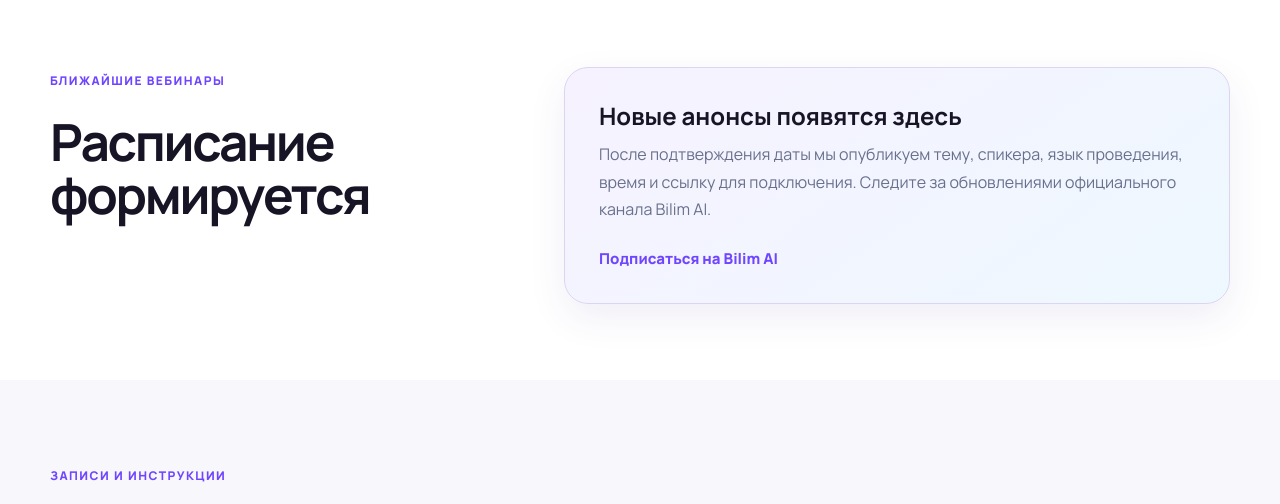
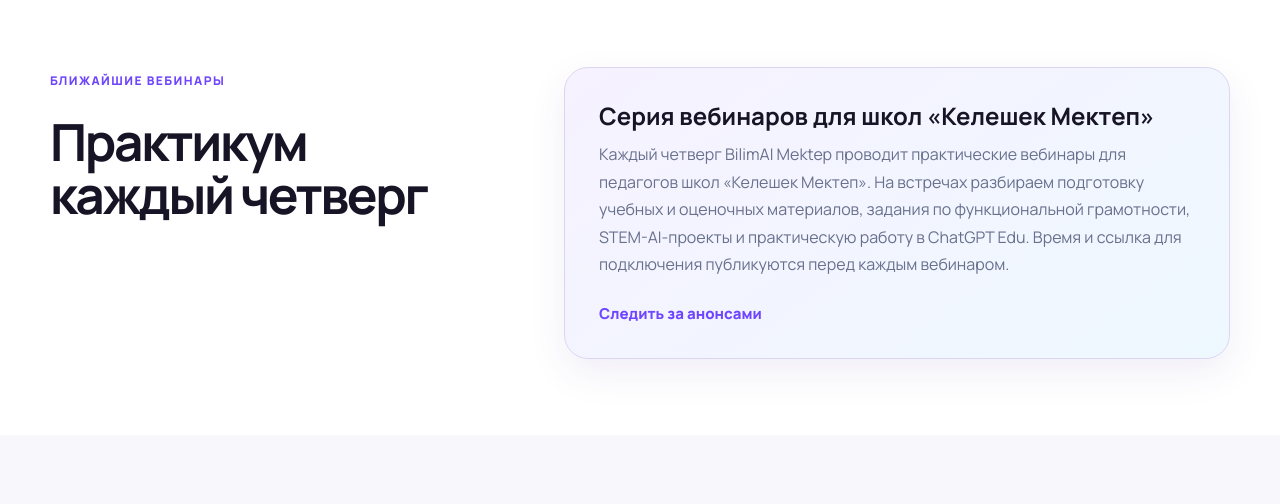
Before and after one commit to asselmukanova-bilim-GPT-Edu-lab/bilim-ai-chatgpt-edu-kazakhstan, a plain HTML site: page webinars.html in a window 1280 px wide. Shown: the part 92-596 px from the top of the page. Drawn offline with Linux system fonts and the light colour scheme.

Commit message:
Add weekly Kelешек Мектеп webinar announcement

```diff
--- a/webinars.html
+++ b/webinars.html
@@ -36,12 +36,12 @@
       <div class="container upcoming-webinars-grid">
         <div>
           <span class="eyebrow">Ближайшие вебинары</span>
-          <h2>Расписание формируется</h2>
+          <h2>Практикум каждый четверг</h2>
         </div>
         <div class="upcoming-notice">
-          <strong>Новые анонсы появятся здесь</strong>
-          <p>После подтверждения даты мы опубликуем тему, спикера, язык проведения, время и ссылку для подключения. Следите за обновлениями официального канала Bilim AI.</p>
-          <a href="https://www.youtube.com/@bilimai-official" target="_blank" rel="noopener noreferrer">Подписаться на Bilim AI</a>
+          <strong>Серия вебинаров для школ «Келешек Мектеп»</strong>
+          <p>Каждый четверг BilimAI Mektep проводит практические вебинары для педагогов школ «Келешек Мектеп». На встречах разбираем подготовку учебных и оценочных материалов, задания по функциональной грамотности, STEM-AI-проекты и практическую работу в ChatGPT Edu. Время и ссылка для подключения публикуются перед каждым вебинаром.</p>
+          <a href="https://t.me/bilimaimektepchatgptedu" target="_blank" rel="noopener noreferrer">Следить за анонсами</a>
         </div>
       </div>
     </section>
@@ -69,6 +69,6 @@
   </footer>
 
   <script src="webinars.js?v=20261119-1"></script>
-  <script src="script.js?v=20261119-5"></script>
+  <script src="script.js?v=20261119-7"></script>
 </body>
 </html>
```
